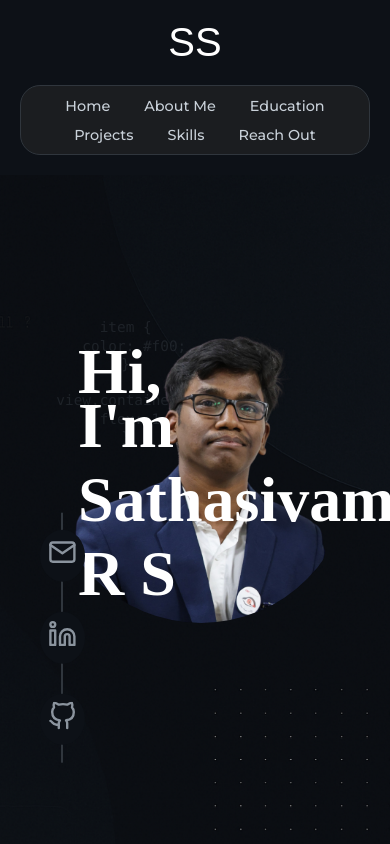
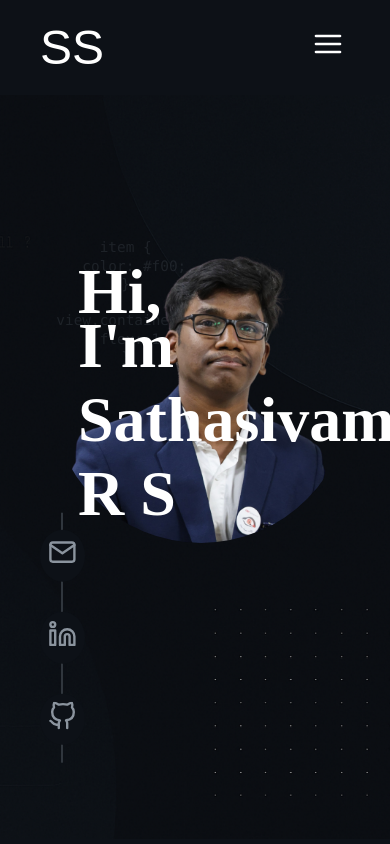
Before and after one commit to SathaSivamRS/Satha_Portfolio, a React (Create React App) app: page / in a window 390 px wide. Shown: the top 844 px of the page. Built offline with nearby package versions, Linux system fonts and the light colour scheme; a web font is replaced by a local one.

Commit message:
feat: Build and style complete portfolio hero section-1.4.1

```diff
--- a/src/components/Header/Header.js
+++ b/src/components/Header/Header.js
@@ -1,20 +1,54 @@
-import React from 'react';
+import React, { useState, useEffect } from 'react';
+import { FiMenu } from 'react-icons/fi';
 import styles from './Header.module.css';
 
 const Header = () => {
+  const [activeLink, setActiveLink] = useState('home');
+  const [isNavOpen, setIsNavOpen] = useState(false);
+
+  const toggleNav = () => {
+    setIsNavOpen(!isNavOpen);
+  };
+
+  useEffect(() => {
+    const handleScroll = () => {
+      const sections = ['home', 'about', 'education', 'projects', 'skills', 'contact'];
+      const scrollPosition = window.scrollY + 150;
+
+      for (const sectionId of sections) {
+        const section = document.getElementById(sectionId);
+        if (section) {
+          if (section.offsetTop <= scrollPosition && section.offsetTop + section.offsetHeight > scrollPosition) {
+            setActiveLink(sectionId);
+            break;
+          }
+        }
+      }
+    };
+
+    window.addEventListener('scroll', handleScroll);
+
+    return () => {
+      window.removeEventListener('scroll', handleScroll);
+    };
+  }, []);
+
   return (
     <header className={styles.header}>
-      {/* Changed the div to an anchor tag to make the logo clickable */}
-      <a href="#" className={styles.logo}>SS</a>
+      <a href="#home" className={styles.logo}>SS</a>
 
-      <nav className={styles.nav}>
+      <button className={styles.hamburger} onClick={toggleNav} aria-label="Toggle navigation">
+        <FiMenu />
+      </button>
+
+      <nav className={`${styles.nav} ${isNavOpen ? styles.navOpen : ''}`}>
         <ul>
-          <li><a href="#">Home</a></li>
-          <li><a href="#about">About Me</a></li>
-          <li><a href="#education">Education</a></li>
-          <li><a href="#projects">Projects</a></li>
-          <li><a href="#skills">Skills</a></li>
-          <li><a href="#contact">Reach Out</a></li>
+          <li><a href="#home" className={activeLink === 'home' ? styles.active : ''} onClick={() => setIsNavOpen(false)}>Home</a></li>
+          <li><a href="#about" className={activeLink === 'about' ? styles.active : ''} onClick={() => setIsNavOpen(false)}>About Me</a></li>
+          <li><a href="#education" className={activeLink === 'education' ? styles.active : ''} onClick={() => setIsNavOpen(false)}>Education</a></li>
+          <li><a href="#projects" className={activeLink === 'projects' ? styles.active : ''} onClick={() => setIsNavOpen(false)}>Projects</a></li>
+          <li><a href="#skills" className={activeLink === 'skills' ? styles.active : ''} onClick={() => setIsNavOpen(false)}>Skills</a></li>
+          <li><a href="#contact" className={activeLink === 'contact' ? styles.active : ''} onClick={() => setIsNavOpen(false)}>Reach Out</a></li>
         </ul>
       </nav>
     </header>
--- a/src/components/Header/Header.module.css
+++ b/src/components/Header/Header.module.css
@@ -5,7 +5,8 @@
   padding: 20px 80px;
   position: sticky;
   top: 0;
-  z-index: 10;
+  z-index: 1000;
+  /* background-color: #0D1117; */
 }
 
 .logo {
@@ -14,10 +15,21 @@
   font-weight: 400;
   color: #fff;
   text-decoration: none;
+  transition: transform 0.3s ease;
 }
 
 .logo:hover{
-  font-size: 3.1rem;
+  transform: scale(1.05);
+}
+
+.hamburger {
+  display: none;
+  font-size: 2rem;
+  color: #fff;
+  background: none;
+  border: none;
+  cursor: pointer;
+  z-index: 1002;
 }
 
 .nav ul {
@@ -26,10 +38,10 @@
   gap: 30px;
   margin: 0;
   padding: 15px 30px;
-  background-color: rgba(43, 42, 42, 0.5); /* Semi-transparent background */
-  border-radius: 20px;
-  border: 1px solid #30363d;
-  backdrop-filter: blur(20px); /* This creates the frosted glass effect */
+  background-color: rgba(59, 41, 41, 0.5);
+  border-radius: 30px;
+  border: 1px solid #3b2929;
+  backdrop-filter: blur(10px);
 }
 
 .nav a {
@@ -38,7 +50,7 @@
   font-family: 'Montserrat', sans-serif;
   font-weight: 500;
   padding: 10px 15px;
-  border-radius: 15px;
+  border-radius: 20px;
   transition: background-color 0.3s, color 0.3s;
 }
 
@@ -48,40 +60,44 @@
 }
 
 .nav a.active {
-  background-color: #3b3b3b;
+  background-color: #3b2929;
   color: #fff;
 }
 
-/* --- Media Queries for Responsiveness --- */
-
-/* For Tablets */
 @media (max-width: 992px) {
   .header {
     padding: 20px 40px;
-  }
-}
-
-/* For Mobile Phones */
-@media (max-width: 768px) {
-  .header {
-    flex-direction: column; /* Stack logo and nav vertically */
-    gap: 20px;
-    padding: 20px;
+    position: sticky;
   }
 
-  .logo {
-    font-size: 2.5rem;
+  .hamburger {
+    display: block;
+  }
+
+  .nav {
+    position: absolute;
+    top: 90px;
+    left: 0;
+    width: 100%;
+    background-color: #161b22;
+    max-height: 0;
+    overflow: hidden;
+    transition: max-height 0.4s ease-in-out;
+  }
+
+  .navOpen {
+    max-height: 500px;
   }
 
   .nav ul {
-    gap: 10px;
-    padding: 10px 15px;
-    flex-wrap: wrap; /* Allow nav items to wrap onto the next line */
-    justify-content: center;
-  }
-
-  .nav a {
-    font-size: 0.9rem;
-    padding: 8px 12px;
+    flex-direction: column;
+    width: 100%;
+    padding: 20px 0;
+    border-radius: 0;
+    border: none;
+    background: none;
+    backdrop-filter: none;
+    align-items: center;
+    gap: 15px;
   }
 }
```
